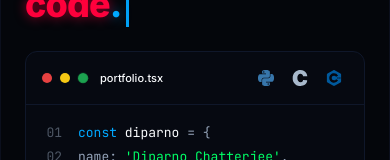
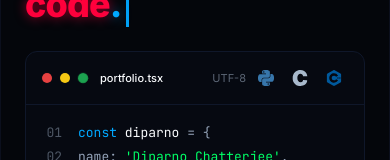
Before and after one commit to Diparno169/diparno-portfolio, a Next.js app: page / in a window 390 px wide. Shown: the part 764-924 px from the top of the page. Built offline with nearby package versions, Linux system fonts and the light colour scheme; no server answers; the database is empty.

Commit message:
Fix mobile responsive editor UI

```diff
--- a/components/hero/TypingCode.tsx
+++ b/components/hero/TypingCode.tsx
@@ -146,9 +146,9 @@ export default function TypingCode() {
 
         <div className="flex items-center gap-1.5 sm:gap-3">
 
-        <span className="hidden sm:block text-[11px] text-gray/60">
-  UTF-8
-</span>
+          <span className="text-[11px] text-gray/60">
+            UTF-8
+          </span>
 
           <button
             onClick={() => selectLanguage("python")}
```
